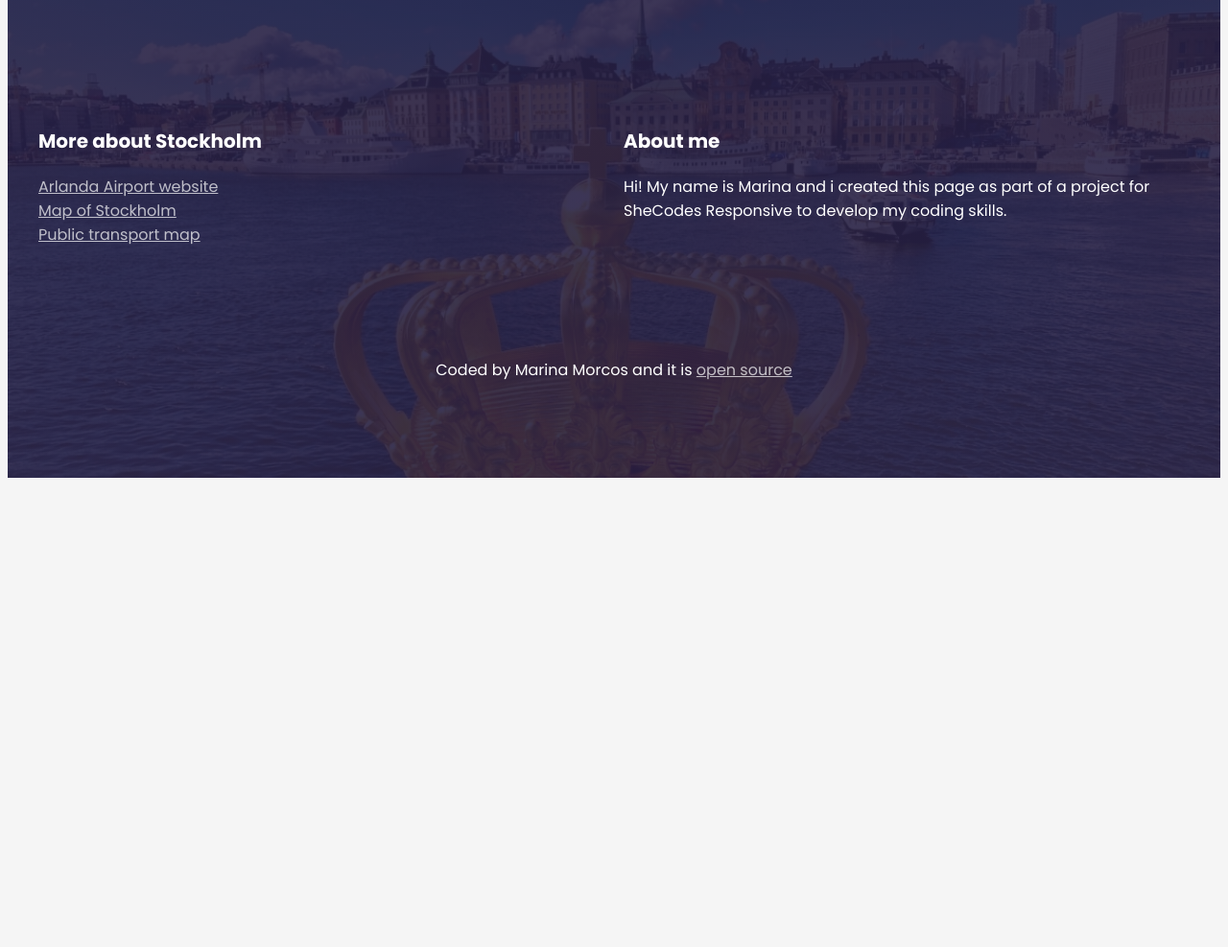
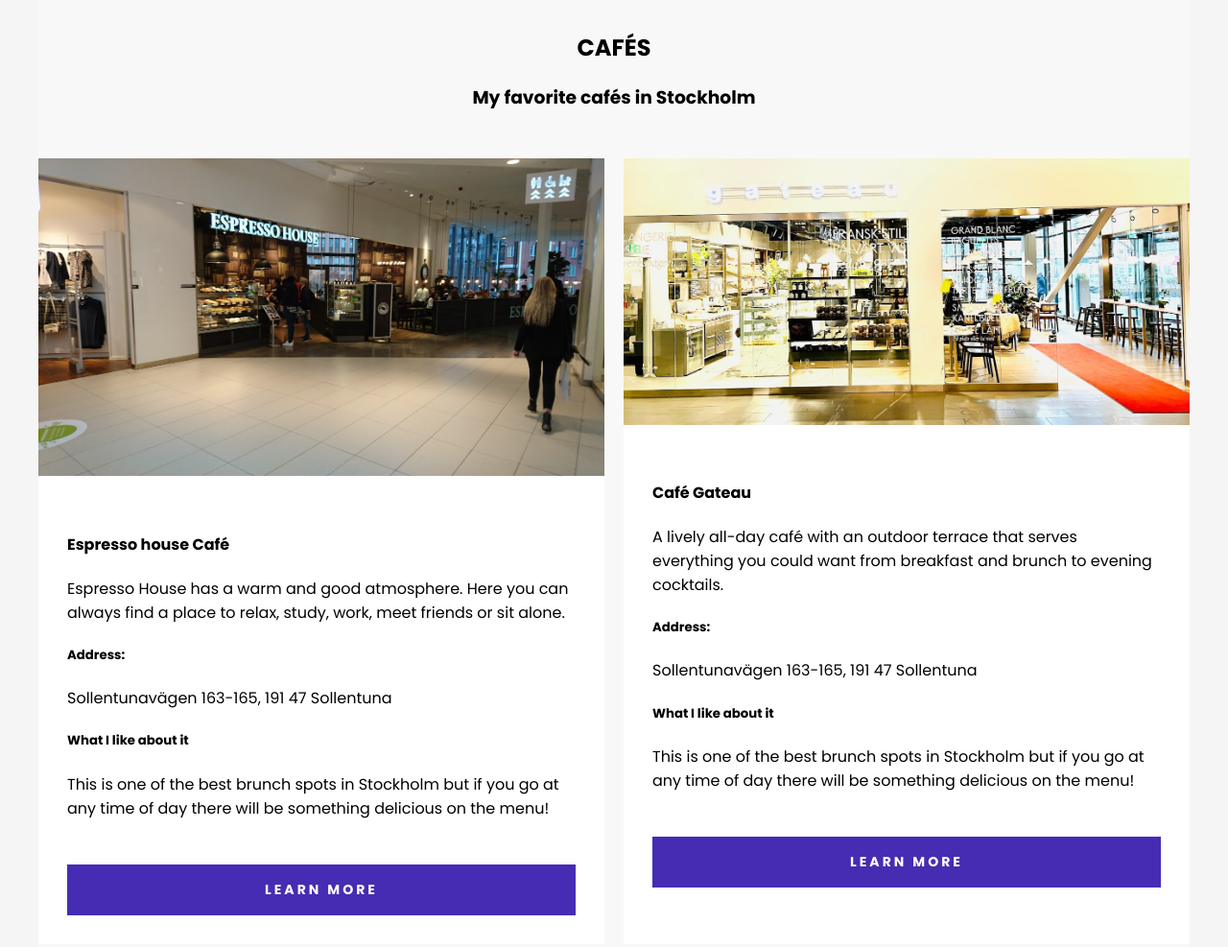
Before and after one commit to marinamorcos92/travel-project, a plain HTML site: page index.html in a window 1280 px wide. Shown: the part 1340-2327 px from the top of the page at 96% size. Before the commit the page ends 1846 px from the top, so only its background shows below. Drawn offline with Linux system fonts and the light colour scheme.

Commit message:
added main cafe in stockholm

```diff
--- a/index.html
+++ b/index.html
@@ -35,6 +35,77 @@
               on the Nobel Prize. Ferries and sightseeing boats shuttle
               passengers between the islands.
             </p>
+          </div>
+        </section>
+
+        <section class="secondary">
+          <h2 class="text-center">CAFÉS</h2>
+          <h3 class="text-center">My favorite cafés in Stockholm</h3>
+
+          <div class="grid grid-2-columns">
+            <div class="card">
+              <div class="card-header">
+                <img
+                  src="images/espresso-house.jpeg"
+                  alt=""
+                  class="img-responsive"
+                />
+              </div>
+
+              <div class="card-body">
+                <h4>Espresso house Café</h4>
+                <p>
+                  Espresso House has a warm and good atmosphere. Here you can
+                  always find a place to relax, study, work, meet friends or sit
+                  alone.
+                </p>
+                <h5>Address:</h5>
+                <p>Sollentunavägen 163-165, 191 47 Sollentuna</p>
+                <h5>What I like about it</h5>
+                <p>
+                  This is one of the best brunch spots in Stockholm but if you
+                  go at any time of day there will be something delicious on the
+                  menu!
+                </p>
+              </div>
+              <div class="card-footer">
+                <a
+                  href="https://espressohouse.com/"
+                  class="btn"
+                  target="_blank"
+                >
+                  Learn more
+                </a>
+              </div>
+            </div>
+
+            <div class="card">
+              <div class="card-header">
+                <img src="images/gateau.jpeg" alt="" class="img-responsive" />
+              </div>
+
+              <div class="card-body">
+                <h4>Café Gateau</h4>
+                <p>
+                  A lively all-day café with an outdoor terrace that serves
+                  everything you could want from breakfast and brunch to evening
+                  cocktails.
+                </p>
+                <h5>Address:</h5>
+                <p>Sollentunavägen 163-165, 191 47 Sollentuna</p>
+                <h5>What I like about it</h5>
+                <p>
+                  This is one of the best brunch spots in Stockholm but if you
+                  go at any time of day there will be something delicious on the
+                  menu!
+                </p>
+              </div>
+              <div class="card-footer">
+                <a href="https://www.gateau.se/" class="btn" target="_blank">
+                  Learn more
+                </a>
+              </div>
+            </div>
           </div>
         </section>
       </main>
--- a/styles.css
+++ b/styles.css
@@ -7,6 +7,10 @@ body {
   max-width: 1400px;
   margin: 0 auto;
 }
+.text-center {
+  text-align: center;
+}
+
 .grid {
   display: grid;
   grid-template-columns: 1fr 1fr;
@@ -15,7 +19,36 @@ body {
 .img-responsive {
   max-width: 100%;
 }
+section.secondary {
+  background: #f8f8f8;
+}
 
+.card {
+  background: white;
+  margin: 30px 0;
+}
+
+.card-body {
+  padding: 30px;
+}
+
+.card-footer {
+  padding: 0 30px 30px;
+}
+
+.btn {
+  display: block;
+  color: white;
+  font-weight: 700;
+  font-size: 14px;
+  line-height: 21px;
+  text-align: center;
+  letter-spacing: 3px;
+  text-transform: uppercase;
+  padding: 16px;
+  background-color: #462cb3;
+  text-decoration: none;
+}
 section {
   max-width: 1200px;
   margin: 0 auto;
@@ -126,4 +159,7 @@ footer a {
     grid-template-columns: 1fr;
     grid-gap: 32px;
   }
+  section {
+    padding: 30px;
+  }
 }
```
Also changed, not shown: images/espresso-house.jpeg (added), images/gateau.jpeg (added).
